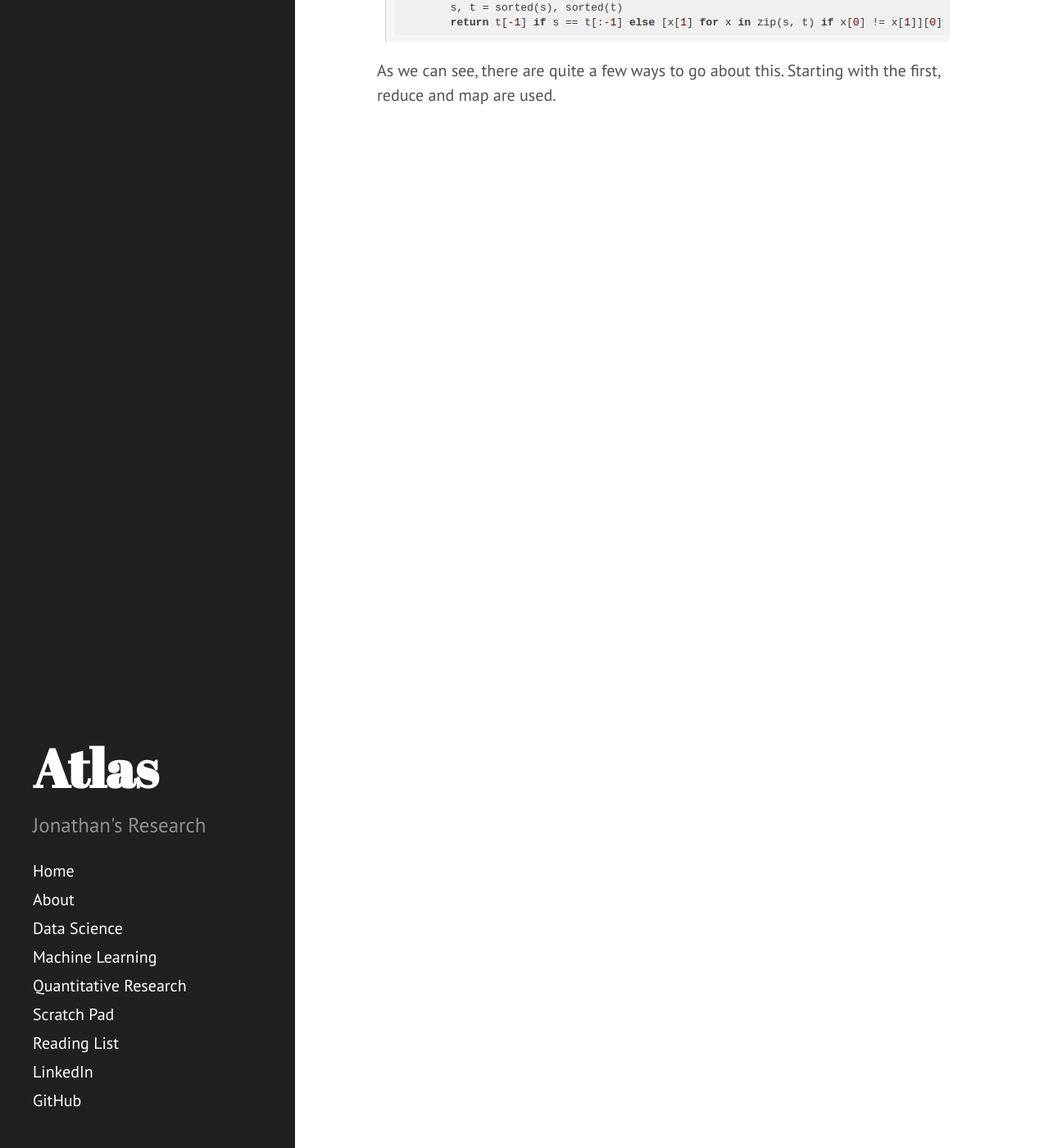
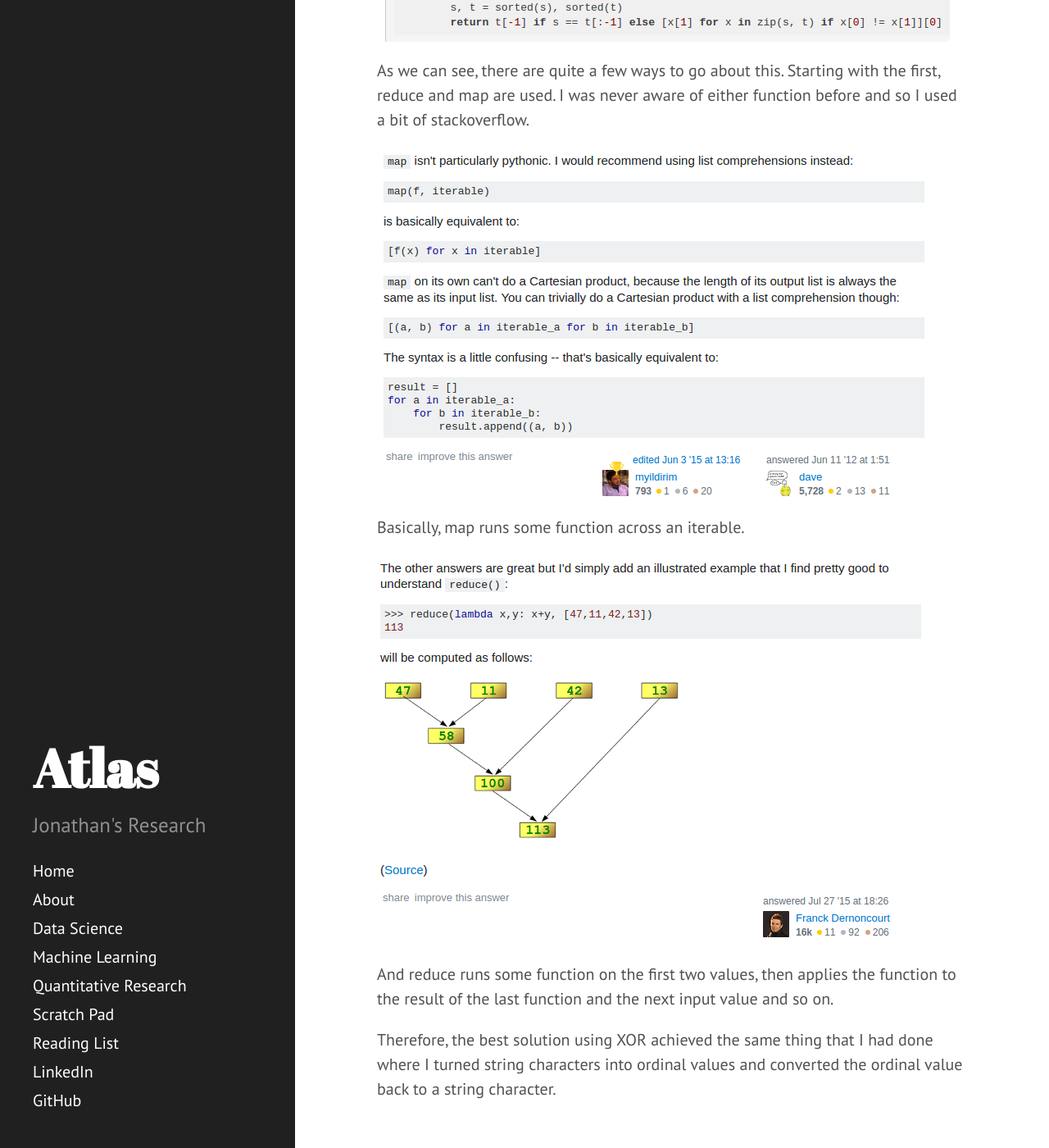
Before and after one commit to JonathanJohann/Research, a Jekyll site: the page built from _posts/Scratch_Pad/2017-01-01-Find-the-Difference.md, in a window 1280 px wide and 1400 px high, scrolled down 1039 px. Shown: the whole window at 82% size. Built offline with Jekyll 4.4.1, drawn with Linux system fonts in a browser that asks for light colours; Markdown is read by kramdown in place of the engine named in the settings.

Commit message:
Update 2017-01-01-Find-the-Difference.md

```diff
--- a/_posts/Scratch_Pad/2017-01-01-Find-the-Difference.md
+++ b/_posts/Scratch_Pad/2017-01-01-Find-the-Difference.md
@@ -18,4 +18,14 @@ This looked like a good opportunity to use XOR. As we can see, the optimal solut
 
 ![png](https://raw.githubusercontent.com/JonathanJohann/Research/master/_posts/Scratch_Pad/Pics/opt_find_diff.png)
 
-As we can see, there are quite a few ways to go about this. Starting with the first, reduce and map are used.
+As we can see, there are quite a few ways to go about this. Starting with the first, reduce and map are used. I was never aware of either function before and so I used a bit of stackoverflow.
+
+![png](https://raw.githubusercontent.com/JonathanJohann/Research/master/_posts/Scratch_Pad/Pics/map_func.png)
+
+Basically, map runs some function across an iterable.
+
+![png](https://raw.githubusercontent.com/JonathanJohann/Research/master/_posts/Scratch_Pad/Pics/reduce_func.png)
+
+And reduce runs some function on the first two values, then applies the function to the result of the last function and the next input value and so on.
+
+Therefore, the best solution using XOR achieved the same thing that I had done where I turned string characters into ordinal values and converted the ordinal value back to a string character.
```
